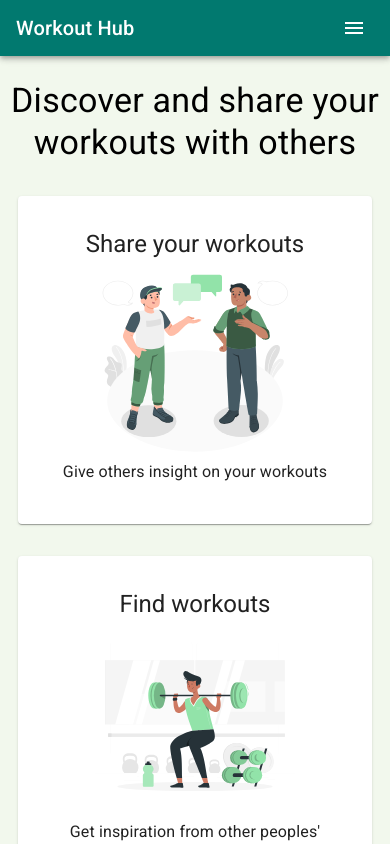
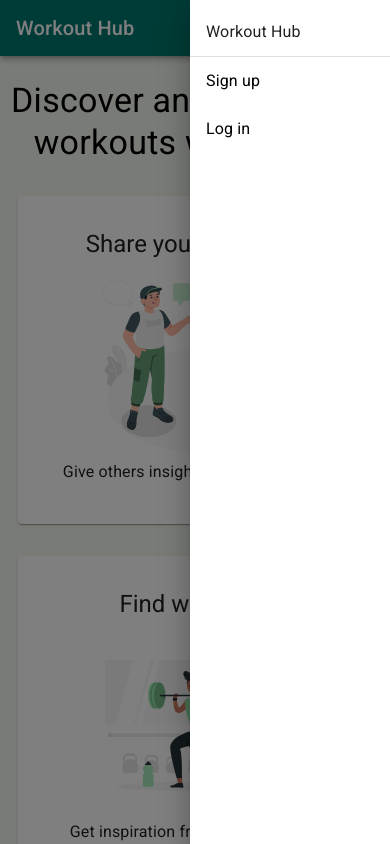
Before and after one commit to squach28/workout_hub, a React (Vite) app in the folder frontend/: page / in a window 390 px wide. Both pictures are taken after a click on the button 354 px from the left and 28 px from the top of the page. Shown: the top 844 px of the page. Built offline with nearby package versions, Linux system fonts and the light colour scheme.

Commit message:
change menu in mobile to open a drawer

```diff
--- a/frontend/src/components/Navbar.tsx
+++ b/frontend/src/components/Navbar.tsx
@@ -6,11 +6,59 @@ import {
   Typography,
   Link,
   IconButton,
+  Drawer,
+  ListItem,
+  List,
+  ListItemText,
+  Divider,
 } from "@mui/material";
 import MenuIcon from "@mui/icons-material/Menu";
 import { Link as RouterLink } from "react-router-dom";
+import { useState } from "react";
 
 const Navbar = () => {
+  const [open, setOpen] = useState(false);
+
+  const toggleDrawer = () => {
+    setOpen((prev) => !prev);
+  };
+
+  const DrawerList = () => {
+    return (
+      <Box sx={{ width: 200 }} role="presentation" onClick={toggleDrawer}>
+        <List>
+          <ListItem>
+            <ListItemText>Workout Hub</ListItemText>
+          </ListItem>
+          <Divider />
+          <ListItem>
+            <ListItemText>
+              <Link
+                to="/signup"
+                component={RouterLink}
+                sx={{ textDecoration: "none", color: "black" }}
+              >
+                Sign up
+              </Link>
+            </ListItemText>
+          </ListItem>
+          <ListItem>
+            <ListItemText>
+              <Link
+                to="/login"
+                component={RouterLink}
+                sx={{ textDecoration: "none", color: "black" }}
+              >
+                Log in
+              </Link>
+            </ListItemText>
+          </ListItem>
+        </List>
+      </Box>
+    );
+  };
+
+  // TODO: change the menu to a drawer
   return (
     <Box sx={{ flexGrow: 1 }}>
       <AppBar position="static" color="primary">
@@ -19,9 +67,12 @@ const Navbar = () => {
             Workout Hub
           </Typography>
           <Box display={{ xs: "block", md: "none" }} sx={{ ml: "auto" }}>
-            <IconButton color="secondary">
+            <IconButton color="secondary" onClick={toggleDrawer}>
               <MenuIcon sx={{ color: "white" }} />
             </IconButton>
+            <Drawer open={open} onClose={toggleDrawer} anchor="right">
+              {DrawerList()}
+            </Drawer>
           </Box>
           <Box display={{ xs: "none", md: "block" }} sx={{ ml: "auto" }}>
             <Stack direction="row" gap={2}>
```
